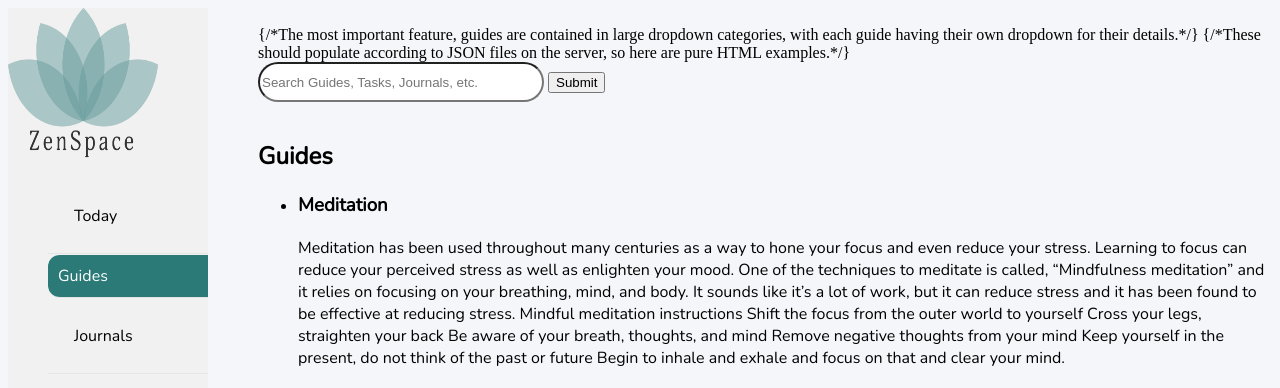
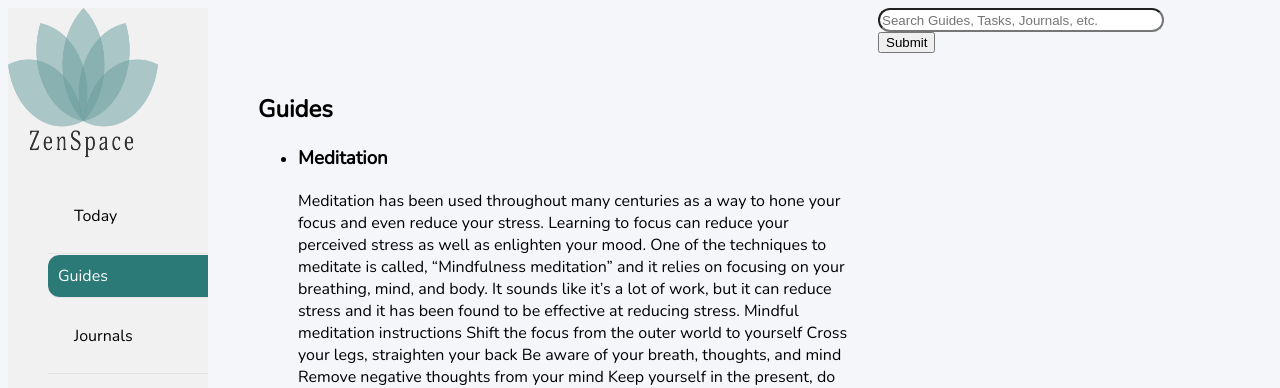
Before and after one commit to Inkshriek/ZenSpace, a PHP site: page /guides.php in a window 1280 px wide. Shown: the top 388 px of the page. Run offline with PHP 8.4, Linux system fonts and the light colour scheme; the visitor is signed in with stand-in values (Sample User, id 1).

Commit message:
fixed front page

```diff
--- a/css/guides.css
+++ b/css/guides.css
@@ -1,12 +1,8 @@
 input#searchtext {
-    top: 48px;
-left: 57px;
-width: 278px;
-height: 34px;
-background: #FFFFFF 0% 0% no-repeat padding-box;
-border-radius: 32px;
-opacity: 1;
-}
+    width: 278px;
+    height: 18px;
+    border-radius: 32px;
+    }
 
 hr {
     height: 1px;
--- a/css/main.css
+++ b/css/main.css
@@ -37,11 +37,6 @@ opacity: 1;
   padding: 0px;
   margin: 0px;
   text-align:center;
-}
-
-#main {
-    display:grid;
-  grid-column-start: 2;
 }
 
 .sidebar {
@@ -90,6 +85,10 @@ opacity: 1;
 
 #main {
     padding-left:250px;
+    display:grid;
+  grid-template-columns: 1fr 1fr 1fr;
+  grid-gap: 20px;
+
 }
 
 #footer {
--- a/guides.php
+++ b/guides.php
@@ -40,9 +40,7 @@
         </div>
     </div>
         <div id="main">
-          <br />
-          {/*The most important feature, guides are contained in large dropdown categories, with each guide having their own dropdown for their details.*/}
-          {/*These should populate according to JSON files on the server, so here are pure HTML examples.*/}
+          <br>
           <form name="panelwide" id="search" action="/search.php">
             <input type="text" id="searchtext" name="searchtext" size={30} placeholder="Search Guides, Tasks, Journals, etc." required />
             <input type="submit" defaultValue="Search" />
```
Also changed, not shown: index.php (+9 -7 lines), css/medals.css (added).
